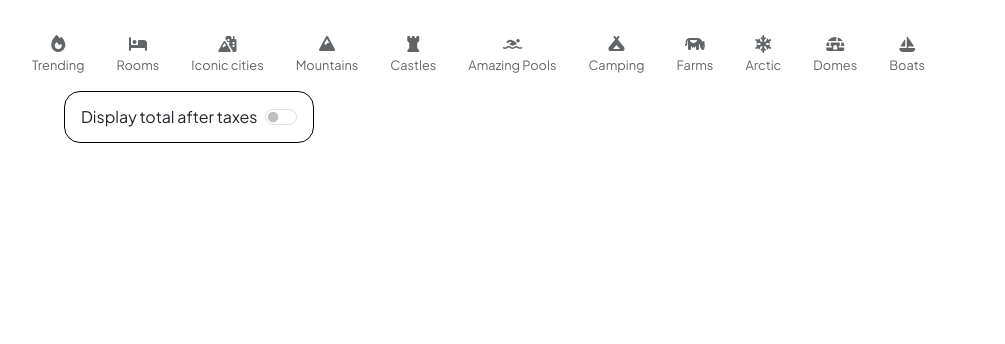
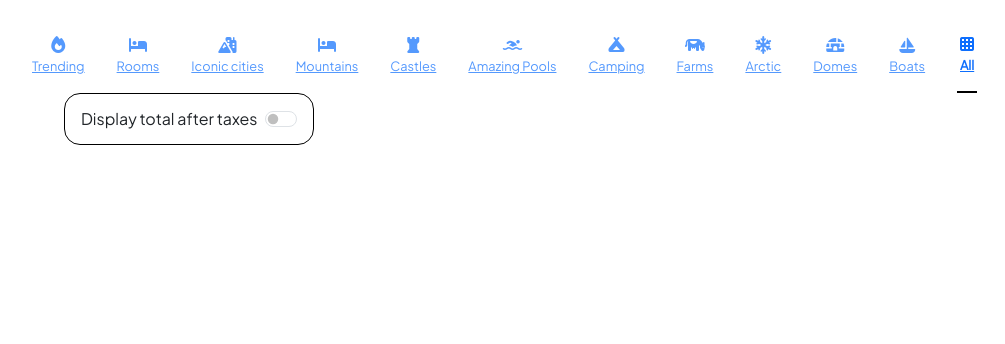
Before and after one commit to Akanksha212004/Wanderlust, a Node server app: page /listings/ in a window 1280 px wide. Shown: the part 80-424 px from the top of the page, without its empty margins (50-1055 px from the left). Run offline with Node 20, Linux system fonts and the light colour scheme; data that the repository does not hold is empty; some libraries are stand-ins or nearby versions.

Commit message:
Added category filtering for listings

```diff
--- a/controllers/listings.js
+++ b/controllers/listings.js
@@ -4,9 +4,16 @@ const Listing = require("../models/listing");
 
 // Index Route
 module.exports.index = async(req, res) => {
-    const allListings = await Listing.find({});
-    res.render("listings/index.ejs", { allListings });
+    const { category } = req.query;    // e.g., /listings?category=Rooms
+    let filter = {};
+    if(category){
+        filter.category = category;
+    }
+    const allListings = await Listing.find(filter);
+    res.render("listings/index.ejs", { allListings, category });
 };
+
+
 
 
 // New Route
--- a/models/review.js
+++ b/models/review.js
@@ -17,6 +17,7 @@ const reviewSchema = new Schema({
         type: Schema.Types.ObjectId,
         ref: "User",
     },
+
 });
 
 module.exports = mongoose.model("Review", reviewSchema);
--- a/views/listings/index.ejs
+++ b/views/listings/index.ejs
@@ -33,6 +33,13 @@
         opacity: 0.7;
         flex: 0 0 auto;               /* keep each filter’s width */
       }
+
+      .filter.active {
+        opacity: 1;
+        font-weight: bold;
+        border-bottom: 2px solid #000;
+}
+
 
       .filter:hover{
         opacity: 1;
@@ -76,51 +83,92 @@
     Filters
   </button>
 
+
     <div id="filters" class="filters-collapsed d-lg-flex">
-      <div class="filter">
+      <div class="filter <%= category === "Trending" ? 'active' : '' %>">
+        <a href="/listings?category=Trending">
           <div><i class="fa-solid fa-fire"></i></div>
           <p>Trending</p>
+        </a>
       </div>
-      <div class="filter">
+
+      <div class="filter <%= category === "Rooms" ? 'active' : '' %>">
+        <a href="/listings?category=Rooms">
           <div><i class="fa-solid fa-bed"></i></div>
           <p>Rooms</p>
+        </a>
       </div>
-      <div class="filter">
+
+      <div class="filter <%= category === "Iconic cities" ? 'active' : '' %>">
+        <a href="/listings?category=Iconic cities">
           <div><i class="fa-solid fa-mountain-city"></i></div>
           <p>Iconic cities</p>
+        </a>
       </div>
-      <div class="filter">
-        <div><i class="fa-solid fa-mountain"></i></div>
+
+      <div class="filter <%= category === "Mountains" ? 'active' : '' %>">
+        <a href="/listings?category=Mountains">
+          <div><i class="fa-solid fa-bed"></i></div>
           <p>Mountains</p>
+        </a>
       </div>
-      <div class="filter">
+
+      <div class="filter <%= category === "Castles" ? 'active' : '' %>">
+        <a href="/listings?category=Castles">
           <div><i class="fa-solid fa-chess-rook"></i></div>
           <p>Castles</p>
+        </a>
       </div>
-      <div class="filter">
+
+      <div class="filter <%= category === "Amazing Pools" ? 'active' : '' %>">
+        <a href="/listings?category=Amazing Pools">
           <div><i class="fa-solid fa-person-swimming"></i></div>
           <p>Amazing Pools</p>
+        </a>
       </div>
-      <div class="filter">
+
+      <div class="filter <%= category === "Camping" ? 'active' : '' %>">
+        <a href="/listings?category=Camping">
           <div><i class="fa-solid fa-campground"></i></div>
           <p>Camping</p>
+        </a>
       </div>
-      <div class="filter">
+
+      <div class="filter <%= category === "Farms" ? 'active' : '' %>">
+        <a href="/listings?category=Farms">
           <div><i class="fa-solid fa-cow"></i></div>
           <p>Farms</p>
+        </a>
       </div>
-      <div class="filter">
+
+      <div class="filter <%= category === "Arctic" ? 'active' : '' %>">
+        <a href="/listings?category=Arctic">
           <div><i class="fa-solid fa-snowflake"></i></div>
           <p>Arctic</p>
+        </a>
       </div>
-      <div class="filter">
+
+      <div class="filter <%= category === "Domes" ? 'active' : '' %>">
+        <a href="/listings?category=Domes">
           <div><i class="fa-solid fa-igloo"></i></div>
           <p>Domes</p>
+        </a>
       </div>
-      <div class="filter">
+
+      <div class="filter <%= category === "Boats" ? 'active' : '' %>">
+        <a href="/listings?category=Boats">
           <div><i class="fa-solid fa-sailboat"></i></div>
           <p>Boats</p>
+        </a>
       </div>
+
+      <div class="filter <%= !category ? 'active' : '' %>">
+        <a href="/listings">
+        <div><i class="fa-solid fa-th"></i></div>
+          <p>All</p>
+        </a>
+      </div>
+
 
       <div class="tax-toggle">
         <div class="form-check-reverse form-switch">
```
Also changed, not shown: models/listing.js (+19 -1 lines), 1 other file. Lines whose indentation alone changed are shown as unchanged.
